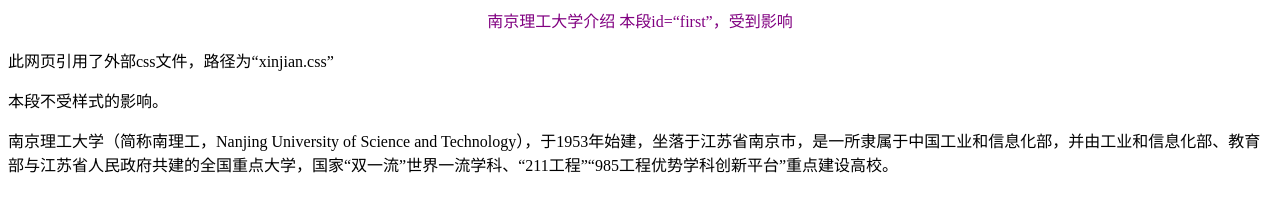
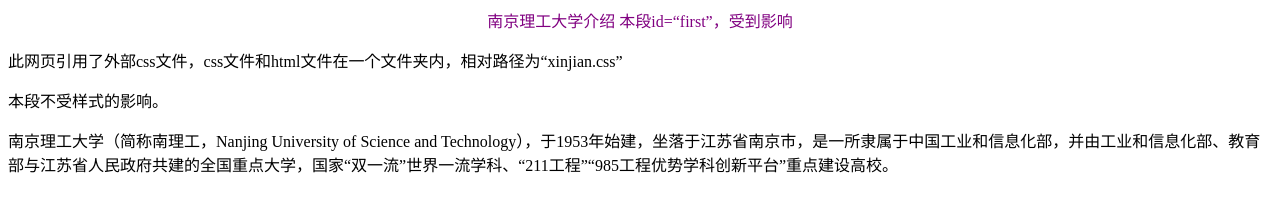
Before and after one commit to hechenjun123/hechenjun.github.io, a plain HTML site: page experiment_2/css_id.html in a window 1280 px wide. Drawn offline with Linux system fonts and the light colour scheme.

Commit message:
Update css_id.html

```diff
--- a/experiment_2/css_id.html
+++ b/experiment_2/css_id.html
@@ -11,7 +11,7 @@
 <body>
 
 <p id="first">南京理工大学介绍  本段id=“first”，受到影响</p>
-<p>此网页引用了外部css文件，路径为“xinjian.css”</p>
+<p>此网页引用了外部css文件，css文件和html文件在一个文件夹内，相对路径为“xinjian.css”</p>
 <p>本段不受样式的影响。</p>
 <p>南京理工大学（简称南理工，Nanjing University of Science and Technology），于1953年始建，坐落于江苏省南京市，是一所隶属于中国工业和信息化部，并由工业和信息化部、教育部与江苏省人民政府共建的全国重点大学，国家“双一流”世界一流学科、“211工程”“985工程优势学科创新平台”重点建设高校。</p>
 </p>
```
